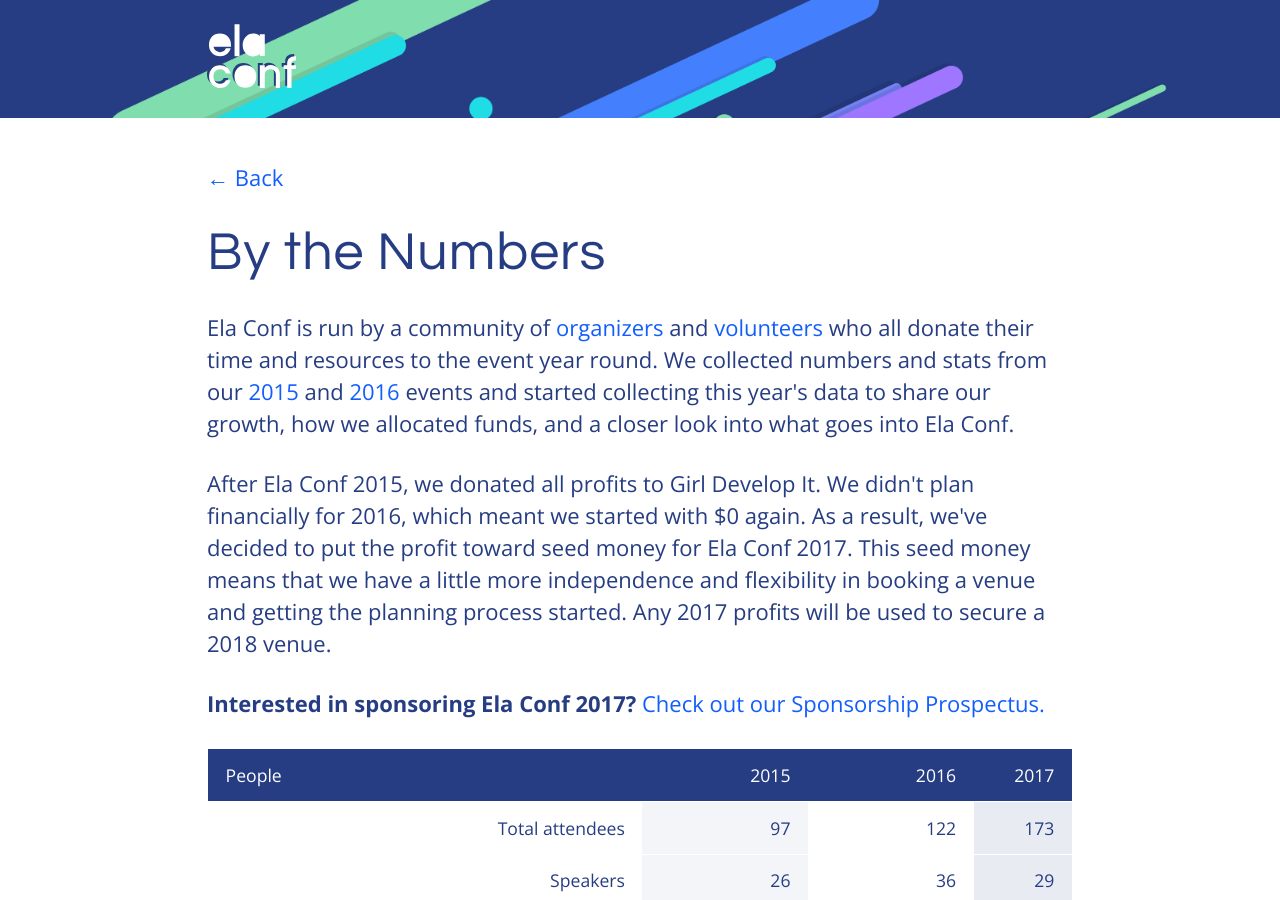
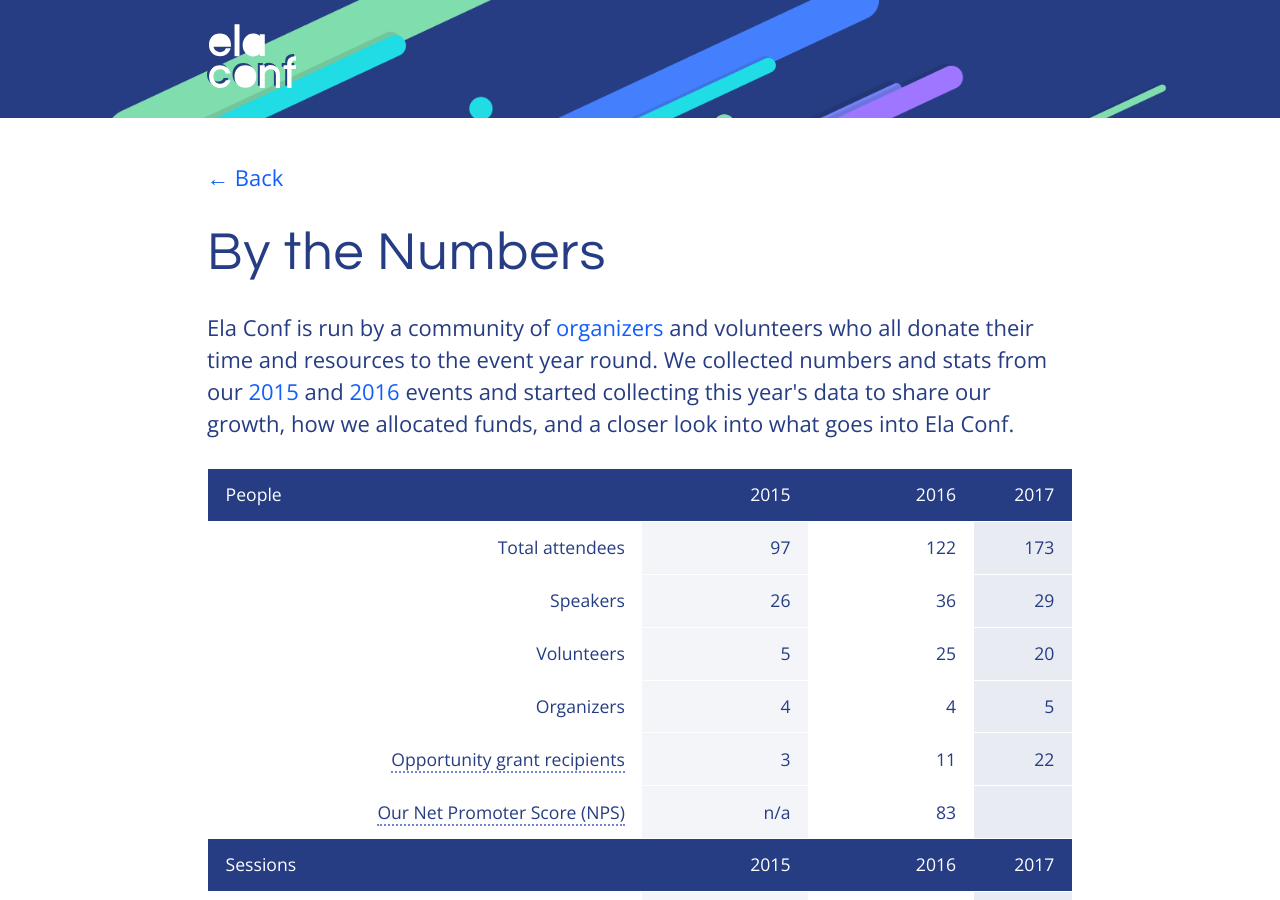
Before and after one commit to elaconf/elaconf.github.io, a Jekyll site: the page built from numbers/index.html, in a window 1280 px wide and 900 px high. Built offline with Jekyll 4.4.1, drawn with Linux system fonts in a browser that asks for light colours.

Commit message:
Update index.html

```diff
--- a/numbers/index.html
+++ b/numbers/index.html
@@ -1,15 +1,11 @@
 ---
 title: By the Numbers
 layout: page
-description: We collected numbers and stats from our 2015 and 2016 events to share our growth, how we allocated funds, and a closer look into what goes into Ela Conf.
+description: We collected numbers and stats from our events to share our growth, how we allocated funds, and a closer look into what goes into Ela Conf.
 redirect_from: /by-the-numbers/
 ---
 
-<p>Ela Conf is run by a community of <a href="/#organizers">organizers</a> and <a href="http://elaconf.com/2016/#volunteers">volunteers</a> who all donate their time and resources to the event year round. We collected numbers and stats from our <a href="http://elaconf.com/2015/">2015</a> and <a href="http://elaconf.com/2016/">2016</a> events and started collecting this year's data to share our growth, how we allocated funds, and a closer look into what goes into Ela Conf.</p>
-
-<p>After Ela Conf 2015, we donated all profits to Girl Develop It. We didn't plan financially for 2016, which meant we started with $0 again. As a result, we've decided to put the profit toward seed money for Ela Conf 2017. This seed money means that we have a little more independence and flexibility in booking a venue and getting the planning process started. Any 2017 profits will be used to secure a 2018 venue.</p>
-
-<p><strong>Interested in sponsoring Ela Conf 2017?</strong> <a href="/docs/ela-prospectus-2017.pdf">Check out our Sponsorship Prospectus.</a></p>
+<p>Ela Conf is run by a community of <a href="/organizers">organizers</a> and volunteers who all donate their time and resources to the event year round. We collected numbers and stats from our <a href="http://elaconf.com/2015/">2015</a> and <a href="http://elaconf.com/2016/">2016</a> events and started collecting this year's data to share our growth, how we allocated funds, and a closer look into what goes into Ela Conf.</p>
 
 <table class="by-the-nums">
   <tbody>
```
